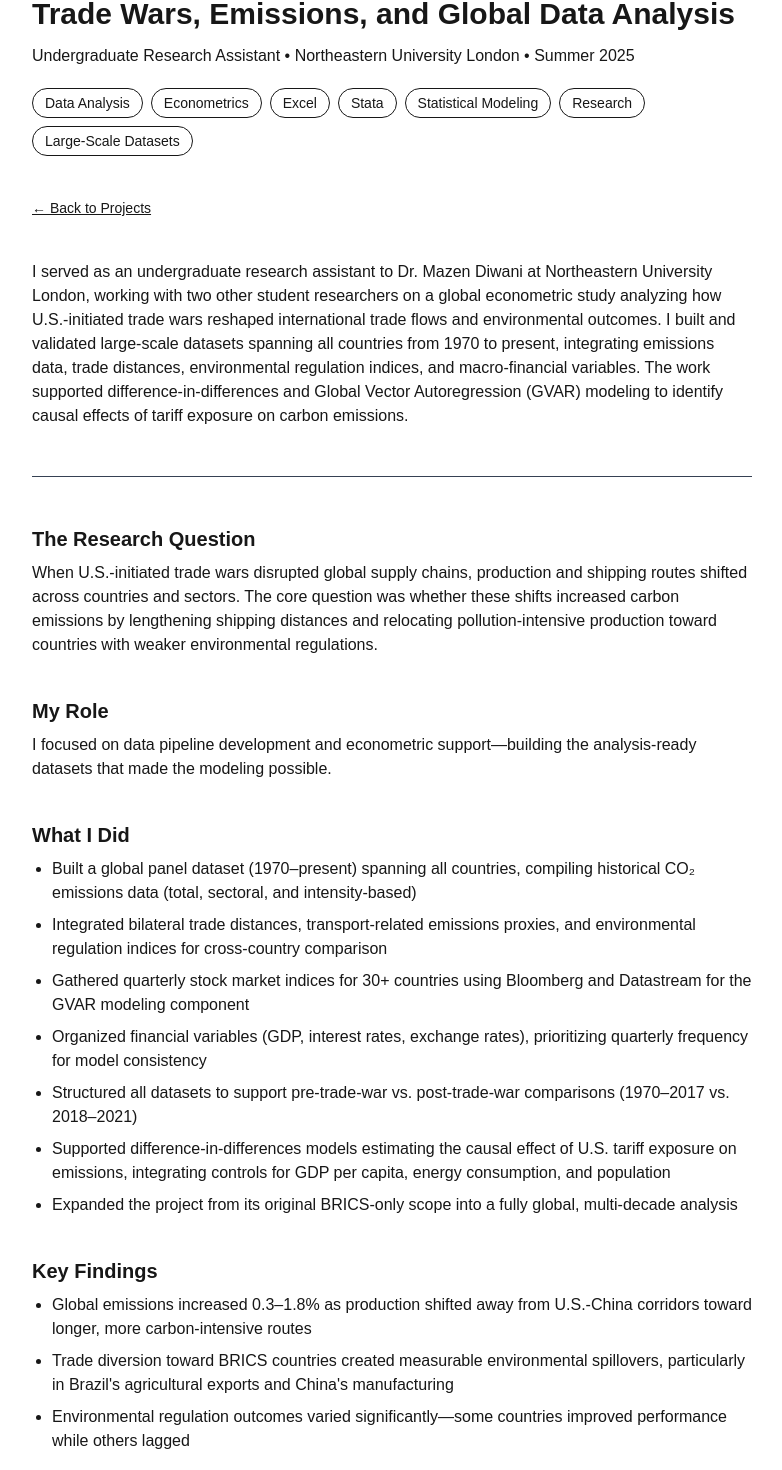
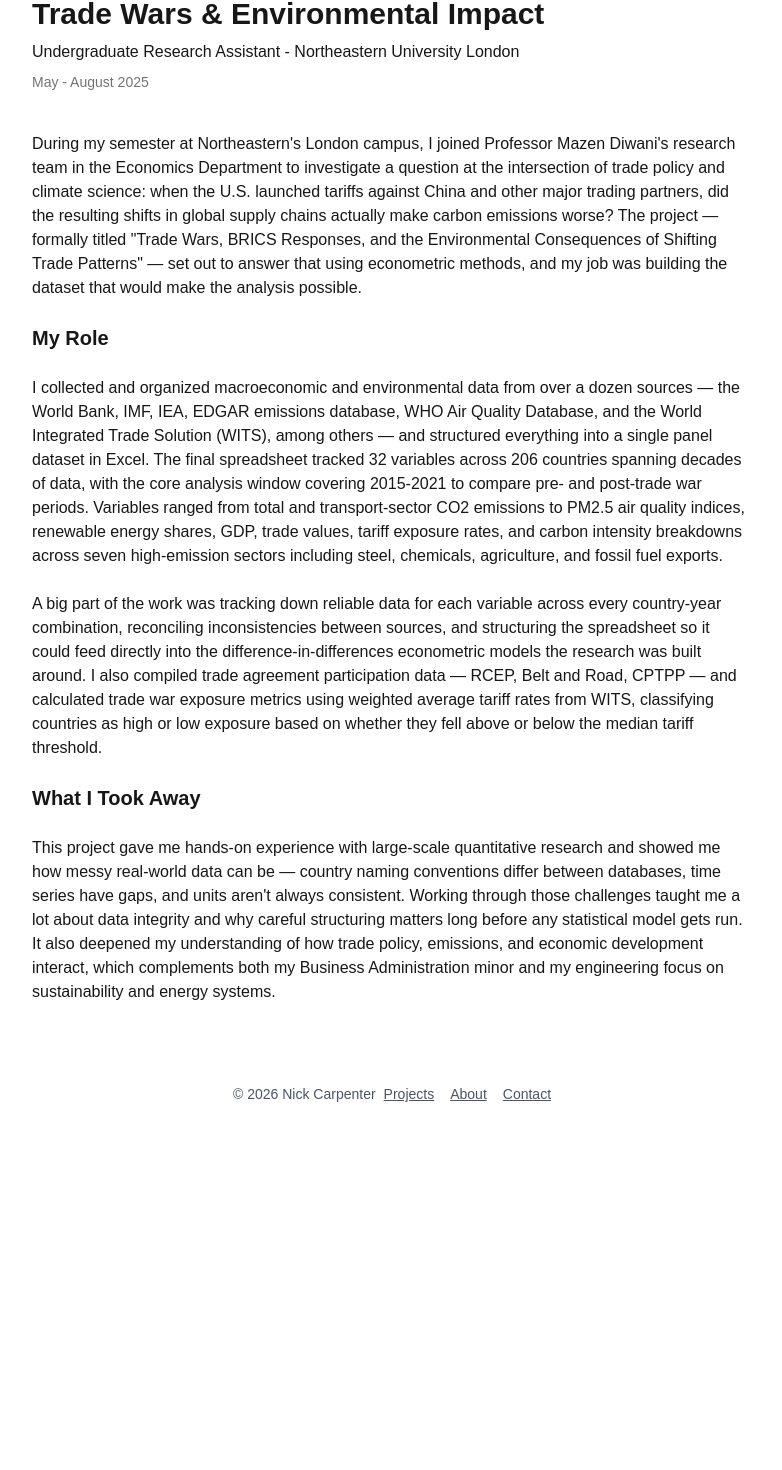
Before and after one commit to nickc32849/personal_website, a Next.js app: page /projects/trade-emissions in a window 1280 px wide. Shown: the part 116-1586 px from the top of the page, without its empty margins (248-1030 px from the left). After the commit the page ends 1252 px from the top, so only its background shows below. Built offline with nearby package versions, Linux system fonts and the light colour scheme.

Commit message:
Update page content

```diff
--- a/app/components/ProjectLayout.tsx
+++ b/app/components/ProjectLayout.tsx
@@ -1,37 +1,25 @@
-type Tag = string;
-
 type ProjectLayoutProps = {
   title: string;
   subtitle?: string;
-  tags?: Tag[];
+  date?: string;
   children: React.ReactNode;
 };
 
 export default function ProjectLayout({
   title,
   subtitle,
-  tags = [],
+  date,
   children,
 }: ProjectLayoutProps) {
   return (
     <main className="mx-auto max-w-3xl px-6 py-12">
-      <header className="space-y-3">
+      <header className="space-y-2">
         <h1 className="text-3xl font-semibold">{title}</h1>
-
         {subtitle ? <p className="text-base">{subtitle}</p> : null}
-
-        {tags.length > 0 ? (
-          <div className="flex flex-wrap gap-2 pt-2">
-            {tags.map((tag) => (
-              <span key={tag} className="rounded-full border px-3 py-1 text-sm">
-                {tag}
-              </span>
-            ))}
-          </div>
-        ) : null}
+        {date ? <p className="text-sm text-neutral-500">{date}</p> : null}
       </header>
 
-      <section className="mt-10 space-y-10">{children}</section>
+      <section className="mt-10 space-y-6">{children}</section>
     </main>
   );
 }
--- a/app/projects/nasa/page.tsx
+++ b/app/projects/nasa/page.tsx
@@ -1,147 +1,86 @@
 import ProjectLayout from "@/app/components/ProjectLayout";
 import Section from "@/app/components/Section";
 import BackLink from "@/app/components/BackLink";
+import Image from "next/image";
 
 export default function NASAPage() {
   return (
     <ProjectLayout
       title="NASA &mdash; Small Spacecraft Systems Virtual Institute"
       subtitle="Data Extraction &amp; Spacecraft Subsystem Analysis &bull; Summer 2025"
-      tags={[
-        "NASA",
-        "Aerospace Systems",
-        "Small Satellites",
-        "Microsoft Excel",
-        "Data Analysis",
-        "Technical Documentation",
-        "Cross-Functional Collaboration",
-      ]}
     >
       <BackLink href="/projects" label="&larr; Back to Projects" />
 
-      {/* Summary */}
       <Section title="">
         <p>
-          During Summer 2025, I worked with NASA&apos;s Small Spacecraft
+          During Summer 2025, I interned with NASA&apos;s Small Spacecraft
           Systems Virtual Institute (S3VI) at the Ames Research Center under
-          Dr. Craig Burkhard, Deputy Director of S3VI. Our team of 15
-          Northeastern interns was tasked with transforming NASA&apos;s 461-page{" "}
-          <em>State of the Art of Small Spacecraft Technology</em> report from a
-          static reference document into structured, query-ready data&mdash;the
-          foundation for an interactive tool that would let mission designers
-          search, filter, and compare spacecraft components in seconds instead of
-          hours. My role focused on extracting, validating, and structuring the
-          raw subsystem data that would feed this system.
+          Dr. Craig Burkhard. Our team of 15 Northeastern interns was building
+          what we called a &ldquo;dating app for space parts&rdquo;&mdash;a web
+          platform that would let mission designers input their requirements and
+          get matched with compatible spacecraft components, ranked by
+          compatibility. The data behind it all came from NASA&apos;s 461-page{" "}
+          <em>State of the Art of Small Spacecraft Technology</em> report, which
+          catalogs flight-ready technologies across every major subsystem but
+          had no centralized way to search or compare them.
+        </p>
+      </Section>
+
+      {/* TODO: Replace src with your actual image paths */}
+      {/*
+      <div className="my-8">
+        <Image
+          src="/images/nasa/soa-report.jpg"
+          alt="NASA State of the Art of Small Spacecraft Technology report"
+          width={800}
+          height={450}
+          className="rounded-lg"
+        />
+      </div>
+      */}
+
+      <hr className="my-12 border-gray-700" />
+
+      <Section title="My Role">
+        <p>
+          I was assigned pages 1 through 66 of the report, covering spacecraft
+          platforms ranging from PocketQubes to ESPA-class vehicles, plus power
+          subsystems including solar cells, battery packs, and power management
+          and distribution systems. My job was to go through every table in
+          these chapters and determine which ones were actual vendor tables with
+          product specifications versus explanation or comparison
+          tables&mdash;a distinction that was not always obvious and required
+          careful judgment. For each qualifying table, I extracted the data into
+          structured Excel schemas that could be filtered by form factor,
+          vendor, technology maturity, and mission applicability.
+        </p>
+        <p className="mt-4">
+          I also resolved naming inconsistencies where the same organization
+          appeared under different names across chapters, validated completeness
+          to ensure no vendors were missed, and contributed recommendations on
+          cleaning the data for database ingestion&mdash;things like removing
+          reference columns, extracting headquarters information from
+          superscript text, and transforming qualitative fields into structured
+          values a matching algorithm could process. The data I prepared was
+          handed off to the software team, who converted it from Excel to CSV
+          to JSON to SQL for the web application&apos;s backend.
         </p>
       </Section>
 
       <hr className="my-12 border-gray-700" />
 
-      <Section title="The Challenge">
+      <Section title="What I Took Away">
         <p>
-          NASA&apos;s <em>State of the Art</em> report is the aerospace
-          industry&apos;s primary catalog of flight-ready small spacecraft
-          technologies. Universities, commercial startups, and government
-          agencies worldwide rely on it for mission planning. The problem was
-          not a lack of data&mdash;it was usability. Hundreds of pages of vendor
-          specifications were spread across inconsistent table formats with no
-          centralized way to search, filter, or compare components. A mission
-          designer looking for a compatible reaction wheel or power management
-          system had to manually cross-reference dozens of tables across
-          multiple chapters, a process that was slow, error-prone, and
-          inaccessible to teams without deep institutional knowledge.
-        </p>
-        <p className="mt-4">
-          The S3VI team set out to solve this by building what we internally
-          called a &ldquo;dating app for space parts&rdquo;&mdash;a web
-          platform where users could input their mission parameters and receive
-          ranked, compatibility-scored component matches. Before any of that
-          could happen, every vendor table in the report needed to be identified,
-          extracted, validated, and structured into a database-ready format.
-          That was my job.
-        </p>
-      </Section>
-
-      <Section title="What I Did">
-        <p>
-          I was assigned pages 1 through 66 of the report, covering Chapters 2
-          and 3&mdash;the hosted orbital service providers, complete small
-          spacecraft platforms (from PocketQubes through ESPA-class vehicles),
-          solar cells, solar arrays, battery packs, solid-state batteries, and
-          power management and distribution systems (PMAD). My core task was to
-          go through every table in these chapters and determine which ones were
-          actual vendor/manufacturer tables with component specifications versus
-          explanation or comparison tables that were not relevant to the
-          database. This required careful judgment&mdash;some tables compared
-          technologies conceptually while others listed specific products with
-          measurable specs, and the distinction was not always obvious.
-        </p>
-        <p className="mt-4">
-          For each qualifying vendor table, I cataloged the table title,
-          number, and page range, then extracted the data into structured Excel
-          schemas. This involved reorganizing fragmented information into
-          consistent formats that could be filtered by form factor, vendor,
-          technology maturity, and mission applicability. I resolved naming
-          inconsistencies where the same organization appeared under different
-          names across chapters, and I validated completeness to ensure no
-          qualifying vendors or technologies were missed&mdash;a critical
-          requirement since the database&apos;s credibility depended on
-          comprehensive coverage.
-        </p>
-        <p className="mt-4">
-          Beyond my assigned pages, I also contributed to the team&apos;s
-          broader analysis of how the data should be cleaned for database
-          ingestion. This included recommendations on removing reference
-          columns that were only meaningful in the context of the original
-          report, extracting headquarters information embedded in superscript
-          text, and transforming qualitative fields (like mission heritage) into
-          structured yes/no values that a matching algorithm could process. The
-          data I prepared was handed off to the software team, who converted it
-          from Excel to CSV to JSON to SQL for the web application&apos;s
-          backend.
-        </p>
-      </Section>
-
-      <Section title="What I Learned">
-        <p>
-          Working across the report required developing a working understanding
-          of every major spacecraft subsystem. Through the background materials
-          and the data itself, I studied how the Electrical Power System (EPS)
-          generates, stores, and distributes power through solar arrays and
-          Li-ion batteries; how Attitude Determination and Control Systems
-          (ADCS) use star trackers, reaction wheels, and magnetorquers to
-          maintain orientation; how propulsion systems range from simple cold gas
-          thrusters to advanced Hall-effect electric propulsion; and how Command
-          and Data Handling (CDH) acts as the central nervous system
-          coordinating all subsystems. This systems-level perspective&mdash;
-          understanding how components interact rather than viewing them in
-          isolation&mdash;was one of the most valuable outcomes of the
-          internship.
-        </p>
-        <p className="mt-4">
-          The experience also reinforced the importance of data integrity in
-          engineering contexts. Every entry I extracted had to be traceable back
-          to its source table and page number, with zero tolerance for
-          misrepresentation. Working with a cross-functional team of 15 interns
-          spanning software development, data analysis, and business
-          roles&mdash;coordinated remotely across time zones&mdash;taught me
-          how to communicate technical requirements clearly and align my
-          deliverables with what downstream systems actually needed.
-        </p>
-      </Section>
-
-      <Section title="Outcome">
-        <p>
-          The structured data I extracted became part of the foundation for a
-          searchable spacecraft component database, enabling programmatic
-          comparison of technologies that previously required hours of manual
-          cross-referencing. The vendor directory I helped build covered 65+
-          tables spanning 13 chapters and seven subsystem categories: power,
-          propulsion, guidance/navigation/control, structures, thermal,
-          avionics, and communications. This data infrastructure now supports
-          tools designed to help university research teams, commercial startups,
-          and international space agencies make faster, more informed decisions
-          during mission planning.
+          Working across the report gave me a working understanding of every
+          major spacecraft subsystem&mdash;how EPS generates and distributes
+          power, how ADCS uses star trackers and reaction wheels to maintain
+          orientation, how propulsion ranges from cold gas thrusters to
+          Hall-effect drives, and how CDH coordinates it all. That systems-level
+          perspective, combined with the discipline of traceable, accurate data
+          extraction in an engineering context, was the most valuable part of
+          the experience. The structured data I helped build now supports tools
+          designed to help universities, startups, and international space
+          agencies make faster decisions during mission planning.
         </p>
       </Section>
 
--- a/app/projects/trade-emissions/page.tsx
+++ b/app/projects/trade-emissions/page.tsx
@@ -1,144 +1,70 @@
-import ProjectLayout from "@/app/components/ProjectLayout";
-import Section from "@/app/components/Section";
-import BackLink from "@/app/components/BackLink";
+import ProjectLayout from "../../components/ProjectLayout";
 
-export default function TradeWarsEmissionsGlobalDataAnalysisPage() {
+export default function EconResearchPage() {
   return (
     <ProjectLayout
-      title="Trade Wars, Emissions, and Global Data Analysis"
-      subtitle="Undergraduate Research Assistant &bull; Northeastern University London &bull; Summer 2025"
-      tags={[
-        "Data Analysis",
-        "Econometrics",
-        "Excel",
-        "Stata",
-        "Statistical Modeling",
-        "Research",
-        "Large-Scale Datasets",
-      ]}
+      title="Trade Wars & Environmental Impact"
+      subtitle="Undergraduate Research Assistant - Northeastern University London"
+      date="May - August 2025"
     >
-      <BackLink href="/projects" label="&larr; Back to Projects" />
+      <p>
+        During my semester at Northeastern's London campus, I joined Professor
+        Mazen Diwani's research team in the Economics Department to investigate a
+        question at the intersection of trade policy and climate science: when the
+        U.S. launched tariffs against China and other major trading partners, did
+        the resulting shifts in global supply chains actually make carbon emissions
+        worse? The project — formally titled "Trade Wars, BRICS Responses, and the
+        Environmental Consequences of Shifting Trade Patterns" — set out to answer
+        that using econometric methods, and my job was building the dataset that
+        would make the analysis possible.
+      </p>
 
-      {/* Summary */}
-      <Section title="">
-        <p>
-          I served as an undergraduate research assistant to Dr. Mazen Diwani at
-          Northeastern University London, working with two other student
-          researchers on a global econometric study analyzing how U.S.-initiated
-          trade wars reshaped international trade flows and environmental
-          outcomes. I built and validated large-scale datasets spanning all
-          countries from 1970 to present, integrating emissions data, trade
-          distances, environmental regulation indices, and macro-financial
-          variables. The work supported difference-in-differences and Global
-          Vector Autoregression (GVAR) modeling to identify causal effects of
-          tariff exposure on carbon emissions.
-        </p>
-      </Section>
+      {/* Uncomment and update src when you have screenshots
+      <Image
+        src="/projects/trade-emissions/spreadsheet.png"
+        alt="Trade Wars dataset in Excel showing country-year observations"
+        width={900}
+        height={500}
+        className="rounded-lg"
+      />
+      */}
 
-      <hr className="my-12 border-gray-700" />
+      <h2 className="text-xl font-semibold">My Role</h2>
+      <p>
+        I collected and organized macroeconomic and environmental data from over a
+        dozen sources — the World Bank, IMF, IEA, EDGAR emissions database, WHO
+        Air Quality Database, and the World Integrated Trade Solution (WITS),
+        among others — and structured everything into a single panel dataset in
+        Excel. The final spreadsheet tracked 32 variables across 206 countries
+        spanning decades of data, with the core analysis window covering 2015-2021
+        to compare pre- and post-trade war periods. Variables ranged from total and
+        transport-sector CO2 emissions to PM2.5 air quality indices, renewable
+        energy shares, GDP, trade values, tariff exposure rates, and carbon
+        intensity breakdowns across seven high-emission sectors including steel,
+        chemicals, agriculture, and fossil fuel exports.
+      </p>
+      <p>
+        A big part of the work was tracking down reliable data for each variable
+        across every country-year combination, reconciling inconsistencies between
+        sources, and structuring the spreadsheet so it could feed directly into the
+        difference-in-differences econometric models the research was built around.
+        I also compiled trade agreement participation data — RCEP, Belt and Road,
+        CPTPP — and calculated trade war exposure metrics using weighted average
+        tariff rates from WITS, classifying countries as high or low exposure based
+        on whether they fell above or below the median tariff threshold.
+      </p>
 
-      <Section title="The Research Question">
-        <p>
-          When U.S.-initiated trade wars disrupted global supply chains,
-          production and shipping routes shifted across countries and sectors.
-          The core question was whether these shifts increased carbon emissions
-          by lengthening shipping distances and relocating pollution-intensive
-          production toward countries with weaker environmental regulations.
-        </p>
-      </Section>
-
-      <Section title="My Role">
-        <p>
-          I focused on data pipeline development and econometric
-          support&mdash;building the analysis-ready datasets that made the
-          modeling possible.
-        </p>
-      </Section>
-
-      <Section title="What I Did">
-        <ul className="list-disc space-y-2 pl-5">
-          <li>
-            Built a global panel dataset (1970&ndash;present) spanning all
-            countries, compiling historical CO&#8322; emissions data (total,
-            sectoral, and intensity-based)
-          </li>
-          <li>
-            Integrated bilateral trade distances, transport-related emissions
-            proxies, and environmental regulation indices for cross-country
-            comparison
-          </li>
-          <li>
-            Gathered quarterly stock market indices for 30+ countries using
-            Bloomberg and Datastream for the GVAR modeling component
-          </li>
-          <li>
-            Organized financial variables (GDP, interest rates, exchange rates),
-            prioritizing quarterly frequency for model consistency
-          </li>
-          <li>
-            Structured all datasets to support pre-trade-war vs.
-            post-trade-war comparisons (1970&ndash;2017 vs. 2018&ndash;2021)
-          </li>
-          <li>
-            Supported difference-in-differences models estimating the causal
-            effect of U.S. tariff exposure on emissions, integrating controls
-            for GDP per capita, energy consumption, and population
-          </li>
-          <li>
-            Expanded the project from its original BRICS-only scope into a
-            fully global, multi-decade analysis
-          </li>
-        </ul>
-      </Section>
-
-      <Section title="Key Findings">
-        <ul className="list-disc space-y-2 pl-5">
-          <li>
-            Global emissions increased 0.3&ndash;1.8% as production shifted
-            away from U.S.-China corridors toward longer, more
-            carbon-intensive routes
-          </li>
-          <li>
-            Trade diversion toward BRICS countries created measurable
-            environmental spillovers, particularly in Brazil&apos;s agricultural
-            exports and China&apos;s manufacturing
-          </li>
-          <li>
-            Environmental regulation outcomes varied
-            significantly&mdash;some countries improved performance while
-            others lagged
-          </li>
-        </ul>
-      </Section>
-
-      <Section title="Key Takeaways">
-        <ul className="list-disc space-y-2 pl-5">
-          <li>
-            Building reliable data pipelines from raw sources to
-            analysis-ready datasets&mdash;one misaligned time period could
-            invalidate the entire difference-in-differences model
-          </li>
-          <li>
-            Working with datasets containing 50,000+ observations across
-            multiple decades and all countries
-          </li>
-          <li>
-            Translating complex policy questions into testable hypotheses with
-            rigorous quantitative methods
-          </li>
-          <li>
-            Collaborating within a multi-researcher team where each
-            person&apos;s data work directly affected downstream modeling
-          </li>
-        </ul>
-      </Section>
-
-      <hr className="my-12 border-gray-700" />
-
-      <p className="italic text-white">
-        Undergraduate research conducted at Northeastern University London under
-        Dr. Mazen Diwani, supporting a peer-reviewed publication on carbon
-        leakage and trade policy.
+      <h2 className="text-xl font-semibold">What I Took Away</h2>
+      <p>
+        This project gave me hands-on experience with large-scale quantitative
+        research and showed me how messy real-world data can be — country naming
+        conventions differ between databases, time series have gaps, and units
+        aren't always consistent. Working through those challenges taught me a lot
+        about data integrity and why careful structuring matters long before any
+        statistical model gets run. It also deepened my understanding of how trade
+        policy, emissions, and economic development interact, which complements
+        both my Business Administration minor and my engineering focus on
+        sustainability and energy systems.
       </p>
     </ProjectLayout>
   );
```
Also changed, not shown: app/projects/whack-a-mole/page.tsx (+0 -8 lines).
